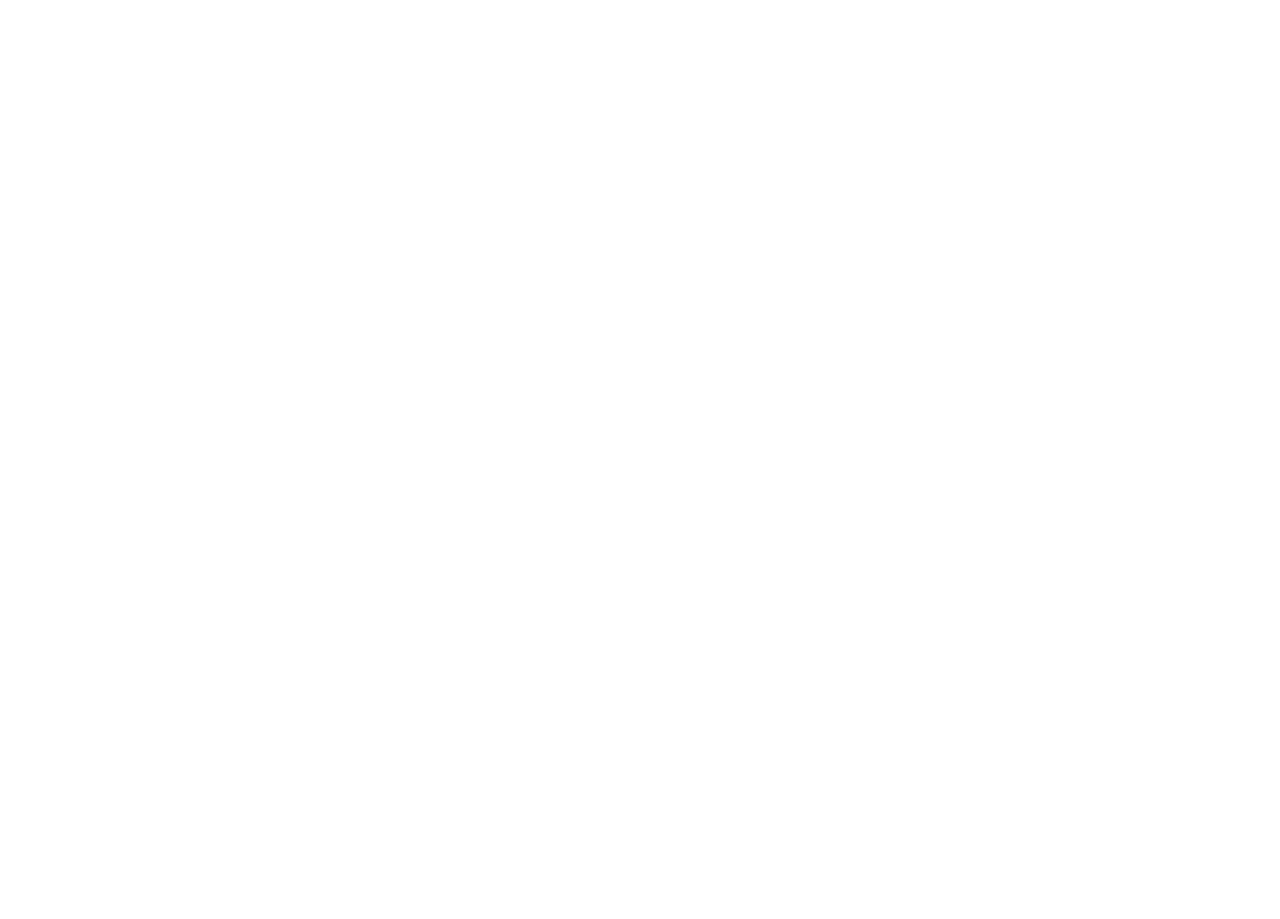
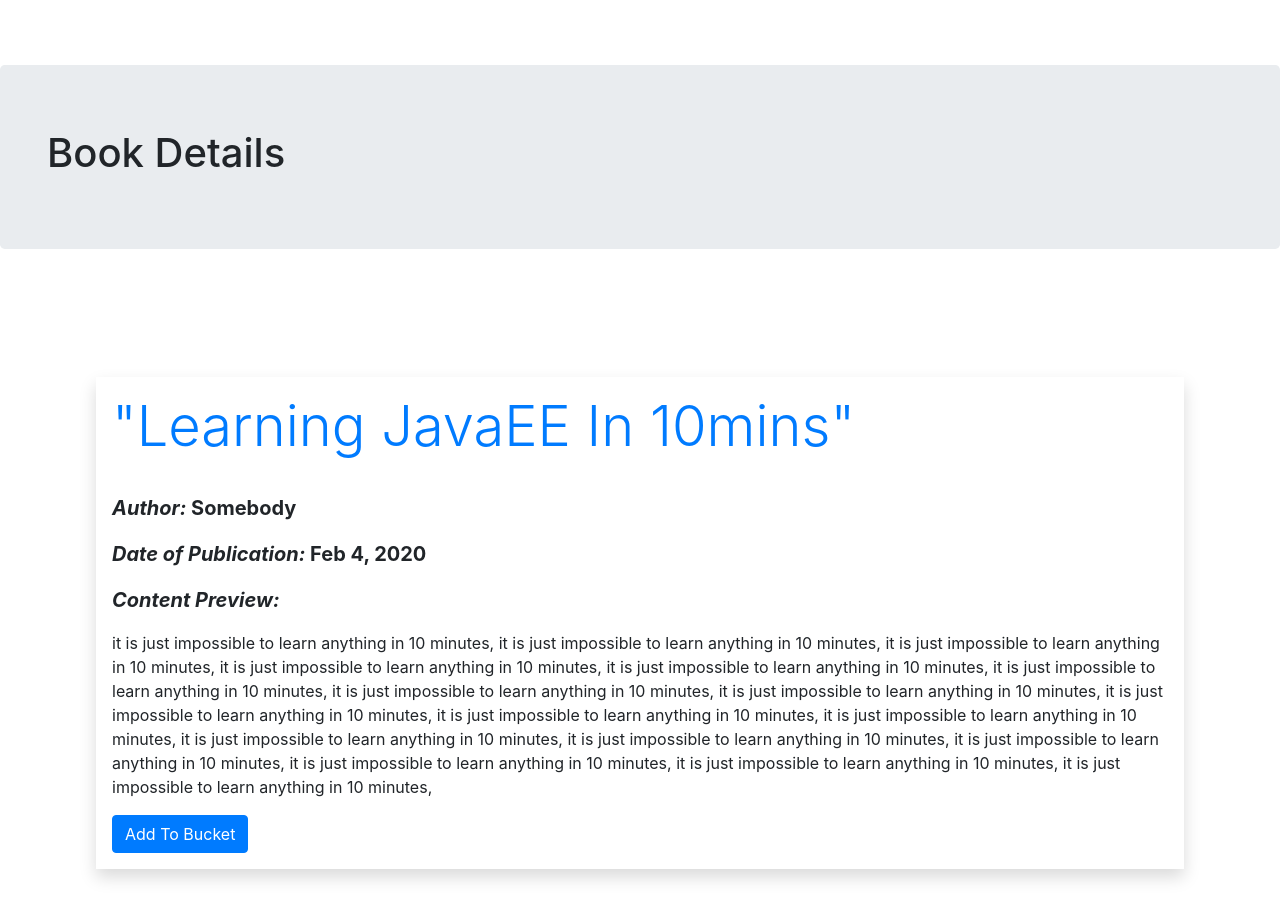
Before and after one commit to CurtisNewbie/BookStoreApp, an Angular app in the folder frontend/frontend/: page /home in a window 1280 px wide. Shown: the part 2280-3199 px from the top of the page. Before the commit the page ends 2345 px from the top, so only its background shows below. Built offline with nearby package versions, Linux system fonts and the light colour scheme.

Commit message:
Impl book-detail component that displays details of a selected book
In Book-list component, when user selects a book, this book-detail component is displayed to show the details of a book. After viewing the details of a book, the user is able add this book to its buscket or to checkout.

```diff
--- a/frontend/frontend/src/app/app.component.html
+++ b/frontend/frontend/src/app/app.component.html
@@ -1,3 +1,4 @@
 <app-nav-bar></app-nav-bar>
 <app-home-page></app-home-page>
 <app-book-list></app-book-list>
+<app-book-detail></app-book-detail>
--- a/frontend/frontend/src/app/app.module.ts
+++ b/frontend/frontend/src/app/app.module.ts
@@ -5,9 +5,10 @@
 import { NavBarComponent } from "./nav-bar/nav-bar.component";
 import { HomePageComponent } from "./home-page/home-page.component";
 import { BookListComponent } from './book-list/book-list.component';
+import { BookDetailComponent } from './book-detail/book-detail.component';
 
 @NgModule({
-  declarations: [AppComponent, NavBarComponent, HomePageComponent, BookListComponent],
+  declarations: [AppComponent, NavBarComponent, HomePageComponent, BookListComponent, BookDetailComponent],
   imports: [BrowserModule],
   providers: [],
   bootstrap: [AppComponent]
--- /dev/null
+++ b/frontend/frontend/src/app/book-detail/book-detail.component.html
@@ -0,0 +1,22 @@
+<div class="jumbotron">
+    <div class="container-fluid">
+        <h1>Book Details</h1>
+    </div>
+</div>
+
+<div class="container-fluid p-5">
+    <div class="media">
+        <div class="shadow media-body p-3 m-5">
+            <h2 class="display-4 text-primary">"{{book.title}}"</h2>
+            <span class="p-3">
+                <p class="font-weight-bolder lead"><i>Author:</i>
+                    {{book.author}}</p>
+                <p class="font-weight-bolder lead"><i>Date of Publication:</i>
+                    {{book.date.toDateString() | date}}</p>
+                <p class="font-weight-bolder lead"><i>Content Preview:</i></p>
+                <p *ngIf="book.content" class="font-weight-normal">{{book.content}}</p>
+                <button class="btn btn-primary">Add To Bucket</button>
+            </span>
+        </div>
+    </div>
+</div>
--- /dev/null
+++ b/frontend/frontend/src/app/book-detail/book-detail.component.ts
@@ -0,0 +1,26 @@
+import { Component, OnInit } from "@angular/core";
+import { Book } from "../model/book";
+
+@Component({
+  selector: "app-book-detail",
+  templateUrl: "./book-detail.component.html",
+  styleUrls: ["./book-detail.component.css"]
+})
+export class BookDetailComponent implements OnInit {
+  book: Book;
+  constructor() {}
+
+  ngOnInit() {
+    this.fetchHero();
+  }
+
+  fetchHero() {
+    this.book = new Book(
+      "123-456",
+      "Learning JavaEE In 10mins",
+      "Somebody",
+      "it is just impossible to learn anything in 10 minutes, it is just impossible to learn anything in 10 minutes, it is just impossible to learn anything in 10 minutes, it is just impossible to learn anything in 10 minutes, it is just impossible to learn anything in 10 minutes, it is just impossible to learn anything in 10 minutes, it is just impossible to learn anything in 10 minutes, it is just impossible to learn anything in 10 minutes, it is just impossible to learn anything in 10 minutes, it is just impossible to learn anything in 10 minutes, it is just impossible to learn anything in 10 minutes, it is just impossible to learn anything in 10 minutes, it is just impossible to learn anything in 10 minutes, it is just impossible to learn anything in 10 minutes, it is just impossible to learn anything in 10 minutes, it is just impossible to learn anything in 10 minutes, it is just impossible to learn anything in 10 minutes, ",
+      new Date()
+    );
+  }
+}
```
Also changed, not shown: frontend/frontend/src/app/book-detail/book-detail.component.css (added), 1 other file (tests, documents, lock files or other folders).
